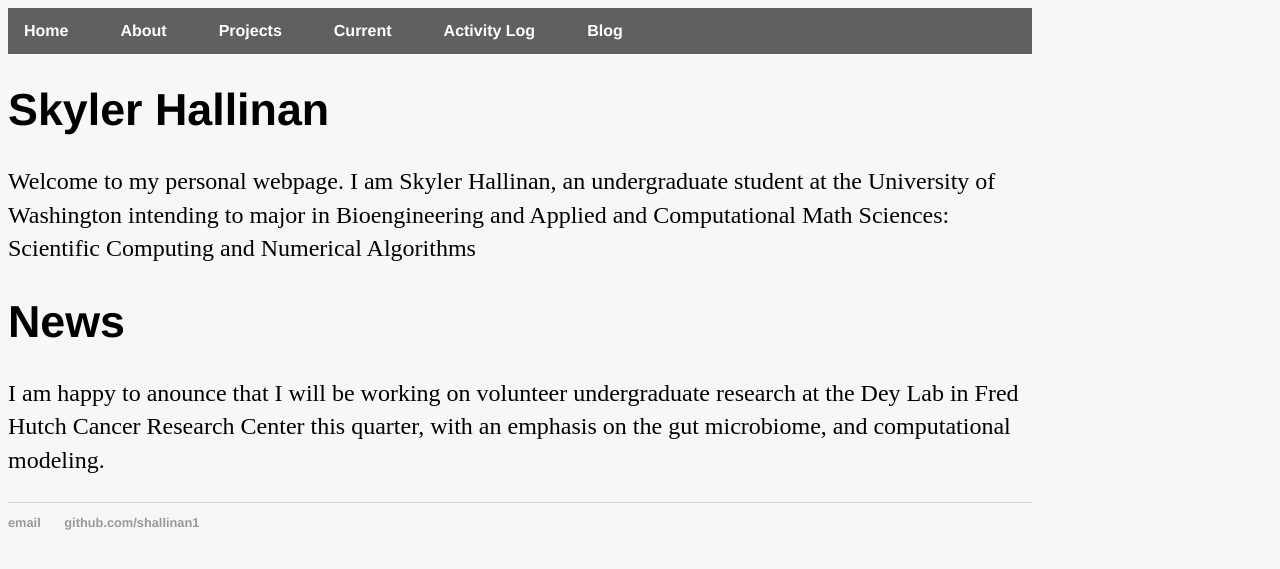
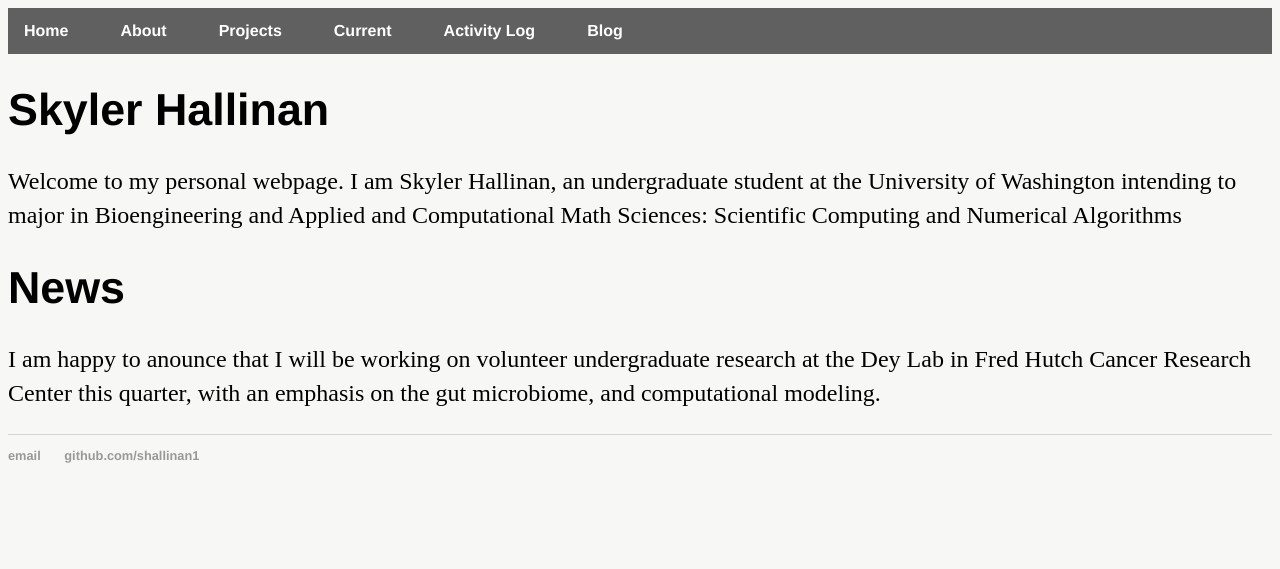
Before and after one commit to shallinan1/shallinan1.github.io, a Jekyll site: the page built from index.md, in a window 1280 px wide. Shown: the top 569 px of the page. Built offline with Jekyll 4.4.1, drawn with Linux system fonts in a browser that asks for light colours; our own code applies the rules of GitHub Pages for plain Markdown files.

```diff
--- a/css/main.css
+++ b/css/main.css
@@ -31,8 +31,6 @@
 
 body {
     background-color: #F7F7F5;
-    width: 80%;
-	top:80;
 }
 nav ul, footer ul {
     font-family:'Helvetica', 'Georgia', 'Sans-Serif';
```
